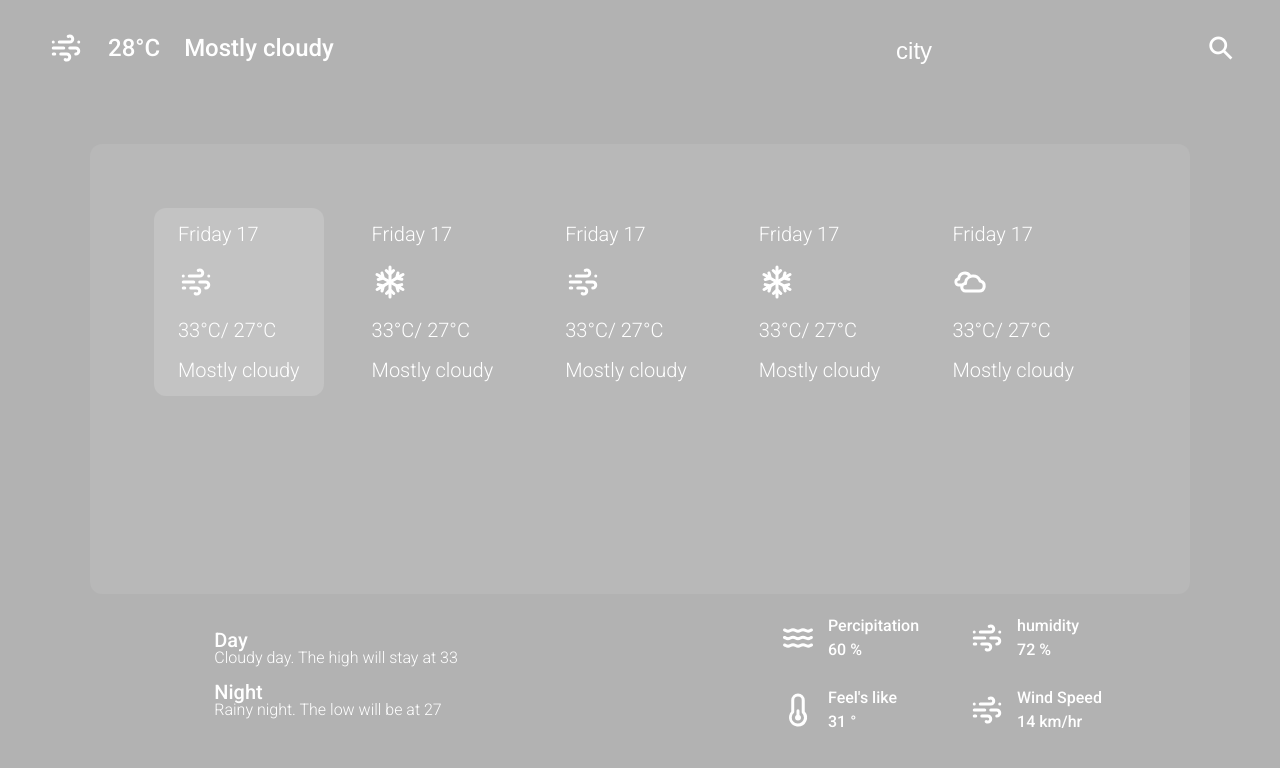
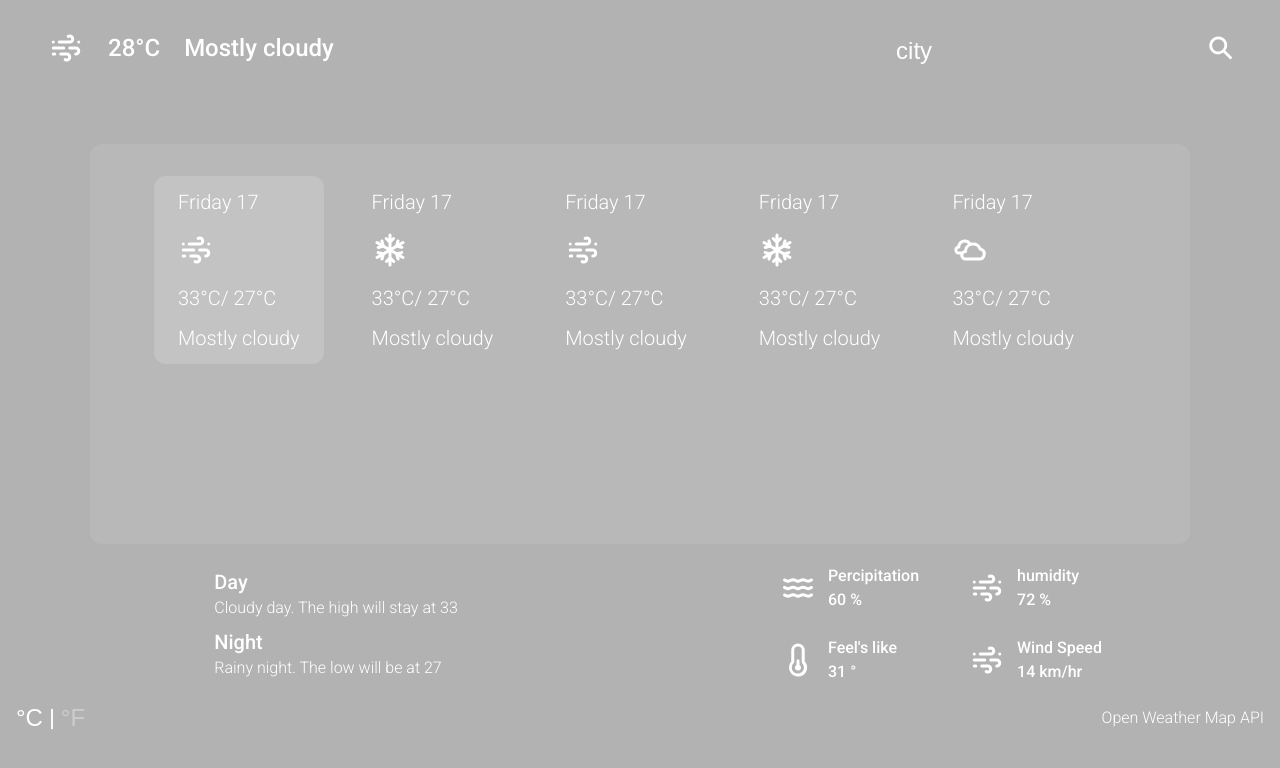
Before and after one commit to Daniyal-Arif/weather, a website built with Parcel: page src/index.html in a window 1280 px wide. Built offline with nearby package versions, Linux system fonts and the light colour scheme; files whose address does not match are found by name.

Commit message:
css almost done

```diff
--- a/src/css/style.css
+++ b/src/css/style.css
@@ -109,17 +109,23 @@ input[type="text"] {
   outline: none;
 }
 
+/* MAIN CONTENT */
 /* SECTION WEATHER */
+
+.main {
+  margin-bottom: 2.4rem;
+}
 
 .section-weather {
   max-width: 110rem;
   background-color: rgba(250, 257, 257, 0.075);
   padding: 6.4rem;
+  padding-top: 3.2rem;
   border-radius: 12px;
   margin-bottom: 2.4rem;
 
   /* temp height */
-  height: 45rem;
+  height: 40rem;
 }
 
 .cards {
@@ -174,6 +180,7 @@ input[type="text"] {
 .day-type {
   font-size: 2rem;
   font-weight: 500;
+  margin-bottom: 0.8rem;
 }
 
 .day-info {
@@ -214,3 +221,40 @@ input[type="text"] {
 .type {
   margin-bottom: 0.8rem;
 }
+
+/* FOOTER */
+
+.footer {
+  display: flex;
+  justify-content: space-between;
+  align-items: center;
+
+  font-size: 1.2rem;
+  padding: 0 1.6rem;
+}
+
+.temperature-unit {
+  font-size: 2.4rem;
+}
+
+button {
+  display: inline-block;
+  border: none;
+  background-color: transparent;
+  color: rgba(255, 255, 255, 0.349);
+  font-size: 2.4rem;
+  cursor: pointer;
+}
+
+.unit-active {
+  color: #fff;
+}
+
+.temperature-unit button::before {
+  content: "\00B0";
+}
+
+.copyright {
+  font-size: 1.6rem;
+  font-weight: 300;
+}
--- a/src/index.html
+++ b/src/index.html
@@ -188,6 +188,15 @@
           </div>
         </section>
       </main>
+
+      <footer class="footer container">
+        <div class="temperature-unit">
+          <button class="celcius unit-active">C</button>
+          <span>|</span>
+          <button class="farenheit">F</button>
+        </div>
+        <div class="copyright">Open Weather Map API</div>
+      </footer>
     </div>
   </body>
 </html>
```
